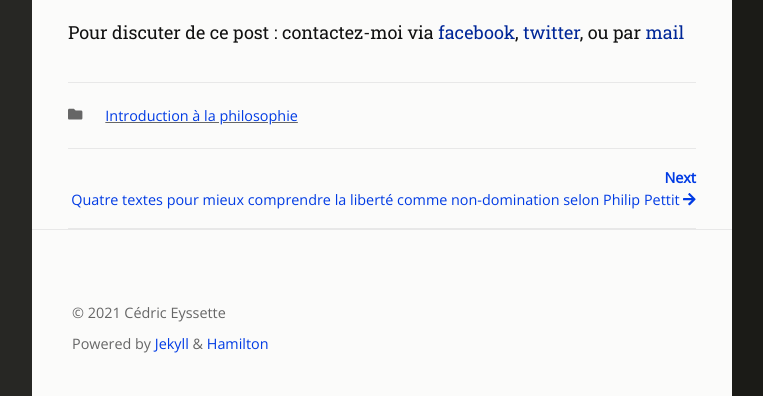
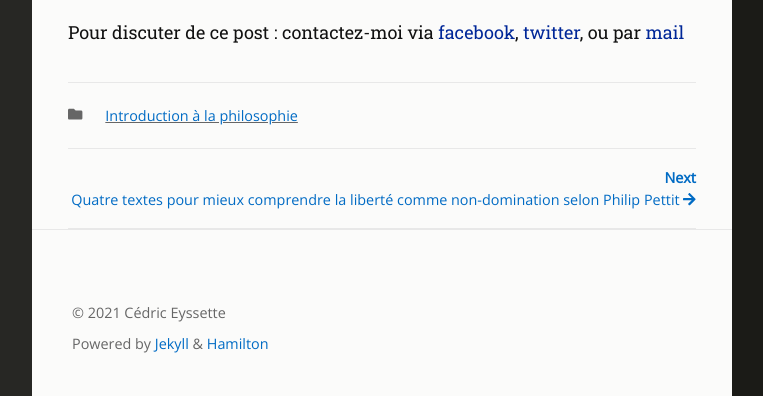
Before and after one commit to eyssette/Blog, a Jekyll site: the page built from _posts/2021-04-28-la-philosophie-c-est-comme-la-plomberie.md, in a window 1280 px wide. Shown: the part 3579-3975 px from the top of the page, without its empty margins (388-1151 px from the left). Built offline with Jekyll 4.4.1, drawn with Linux system fonts in a browser that asks for light colours; nearby versions of some CDN libraries; some web fonts are replaced.

Commit message:
Update custom-styles.scss

```diff
--- a/_sass/hamilton/custom-styles.scss
+++ b/_sass/hamilton/custom-styles.scss
@@ -120,7 +120,7 @@
 }
 
 .site-main a {color:#002798;}
-.post-footer a, .site-footer a {color:#003be4!important;}
+.post-footer a, .site-footer a {color:#006bc4!important;}
 .site-main h2 a {color:#520303;}
 
 
```
